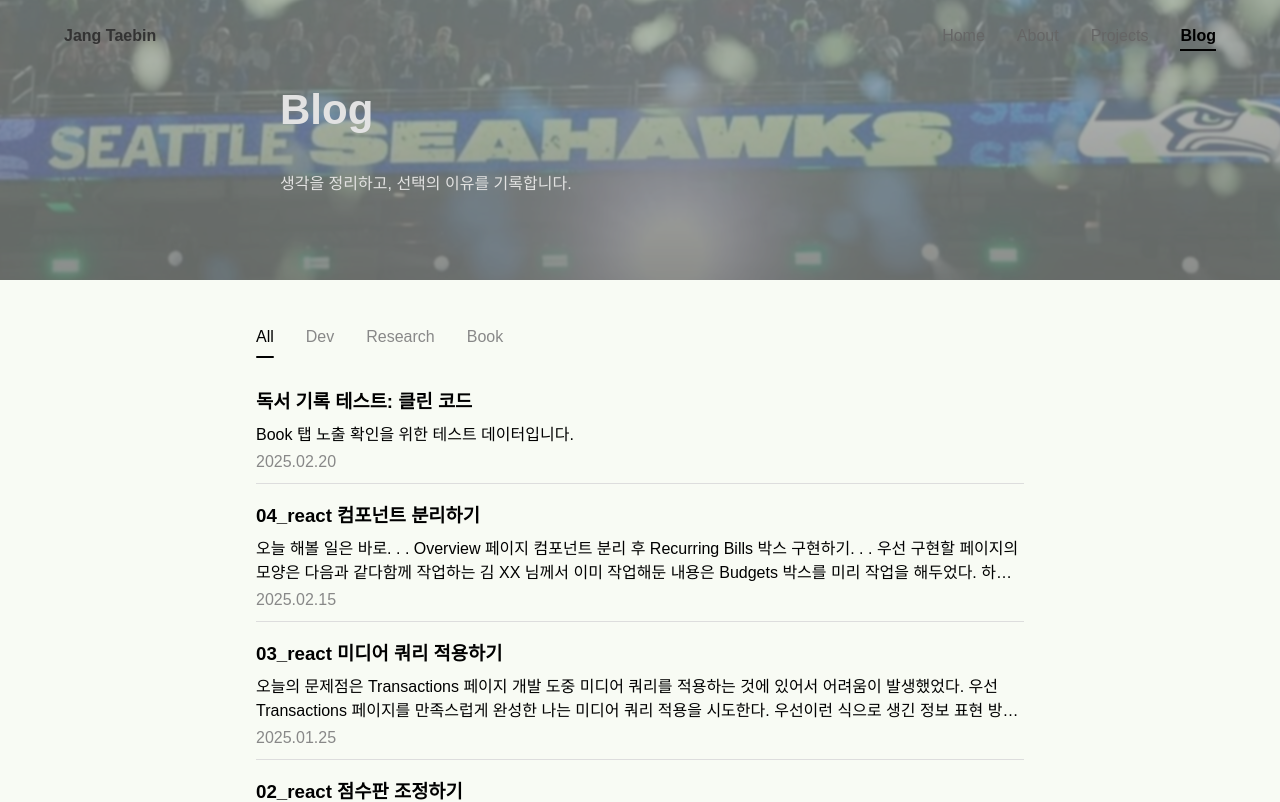
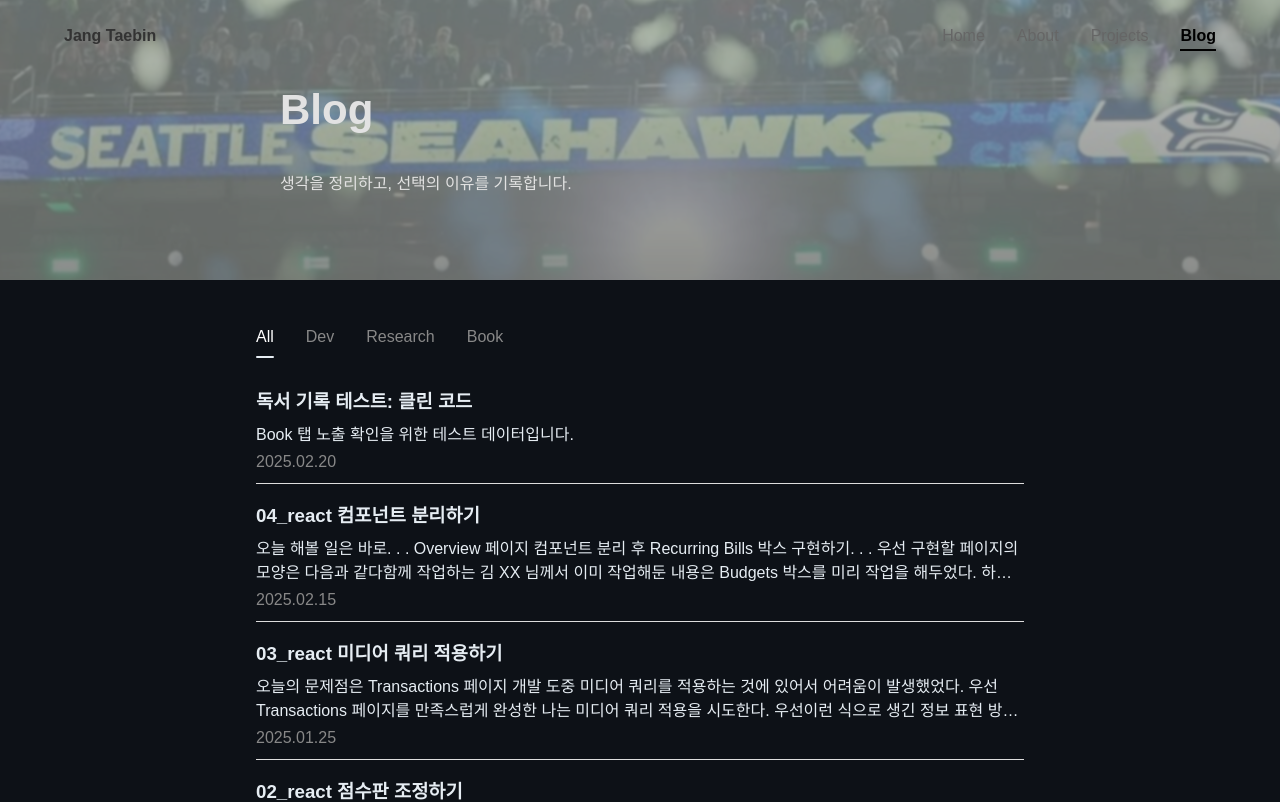
Before and after one commit to jangtaebin3/jangtaebin3.github.io, a React (Vite) app: page /blog in a window 1280 px wide. Shown: the top 802 px of the page. Built offline with nearby package versions, Linux system fonts and the light colour scheme.

Commit message:
design: Blog 페이지 배경 및 색상 수정

```diff
--- a/src/pages/Blog/components/style.ts
+++ b/src/pages/Blog/components/style.ts
@@ -13,11 +13,11 @@ export const TabButton = styled.button<{ $active: boolean }>`
   padding: 8px 0;
   font-size: 16px;
   cursor: pointer;
-  color: ${({ $active }) => ($active ? '#000' : '#888')};
+  color: ${({ $active }) => ($active ? '#fff' : '#888')};
   transition: color 0.3s ease;
 
   &:hover {
-    color: #000;
+    color: #fff;
   }
 `
 
@@ -27,7 +27,7 @@ export const ActiveIndicator = styled(motion.div)`
   left: 0;
   right: 0;
   height: 2px;
-  background: #000;
+  background: #E6EDF3;
   border-radius: 2px;
 `
 
@@ -36,6 +36,7 @@ export const PostListContainer = styled.div`
   display: flex;
   flex-direction: column;
   gap: 16px;
+  color: #E6EDF3;
 `;
 
 export const PostItem = styled.div`
--- a/src/pages/Blog/style.ts
+++ b/src/pages/Blog/style.ts
@@ -5,6 +5,7 @@ export const BlogContainer = styled.div`
   flex-direction: column;
   padding: 40px 20vw;
   gap: 32px;
+  background: #0D1117;
 `;
 
 export const Container = styled.div`
```
